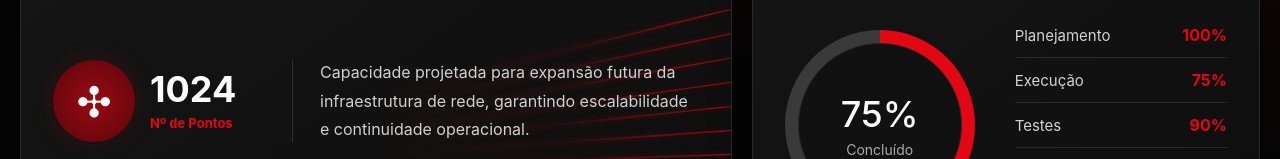
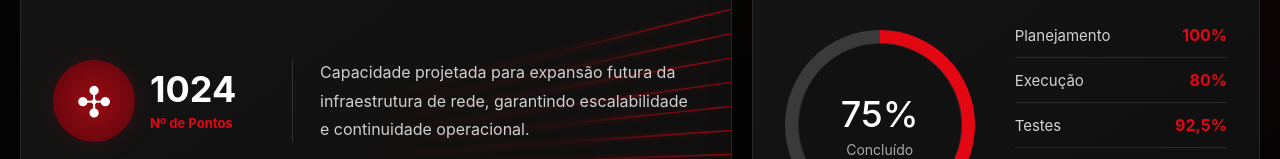
Before and after one commit to jdsantos-byte/projeto-boa-viagem-8, a React (Vite) app: page / in a window 1280 px wide. Shown: the part 793-952 px from the top of the page. Built offline with nearby package versions, Linux system fonts and the light colour scheme.

Commit message:
Atualizar progresso do projeto

```diff
--- a/src/DashboardCorporativo.jsx
+++ b/src/DashboardCorporativo.jsx
@@ -77,19 +77,19 @@ export default function DashboardCorporativo() {
     },
     {
       nome: "Execução",
-      percentual: "75%",
+      percentual: "80%",
     },
     {
       nome: "Testes",
-      percentual: "90%",
+      percentual: "92,5%",
     },
     {
       nome: "Implantação",
-      percentual: "12,5%",
+      percentual: "40%",
     },
     {
       nome: "Concluído",
-      percentual: "75%",
+      percentual: "78%",
     },
   ];
 
@@ -100,7 +100,7 @@ export default function DashboardCorporativo() {
     },
     {
       etapa: "Fibra Óptica",
-      percentual: 12.5,
+      percentual: 37.5,
     },
     {
       etapa: "Rack e Organização",
@@ -112,7 +112,7 @@ export default function DashboardCorporativo() {
     },
     {
       etapa: "Entrega",
-      percentual: 20,
+      percentual: 40,
     },
   ];
 
```
